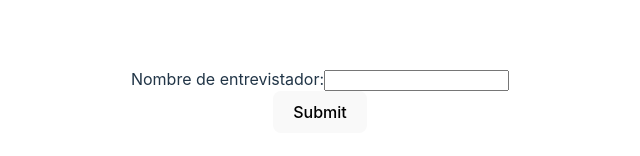
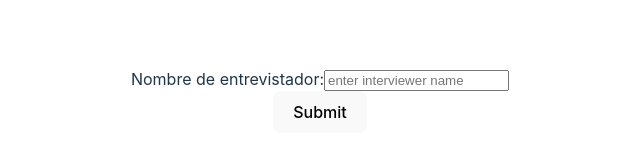
Before and after one commit to UnCarro/Bedu-PW8-Frontend, a React (Vite) app: page / in a window 1280 px wide. Shown: the part 300-456 px from the top of the page, without its empty margins (320-960 px from the left). Built offline with nearby package versions, Linux system fonts and the light colour scheme.

Commit message:
PW8: onChange y onSubmit value propagation

```diff
--- a/src/MyForm.jsx
+++ b/src/MyForm.jsx
@@ -1,9 +1,22 @@
 import axios from "axios"
+import { useState } from "react";
 
 export function MyForm() {
 
-    const handleSubmit = (event) => {
-        console.log(event);
+
+    const [interviewerName, setInterviewerName] = useState("");
+
+    const handleOnChange = (event) => {
+        setInterviewerName(
+            event.target.value
+        )
+
+        console.log(interviewerName);
+    }
+
+    const handleSubmit = () => {
+
+        console.log(interviewerName);
         // axios.post("/test",
         //     { a: event.target.value })
         //     .then(response => {
@@ -21,7 +34,7 @@ export function MyForm() {
         <>
             <form >
                 <label>Nombre de entrevistador:
-                    <input id="interviewerName" type="text" />
+                    <input id="interviewerName" onChange={handleOnChange} defaultValue="" value={interviewerName} type="text" placeholder="enter interviewer name" />
                 </label>
             </form>
             <button onClick={handleSubmit}>Submit</button>
```
